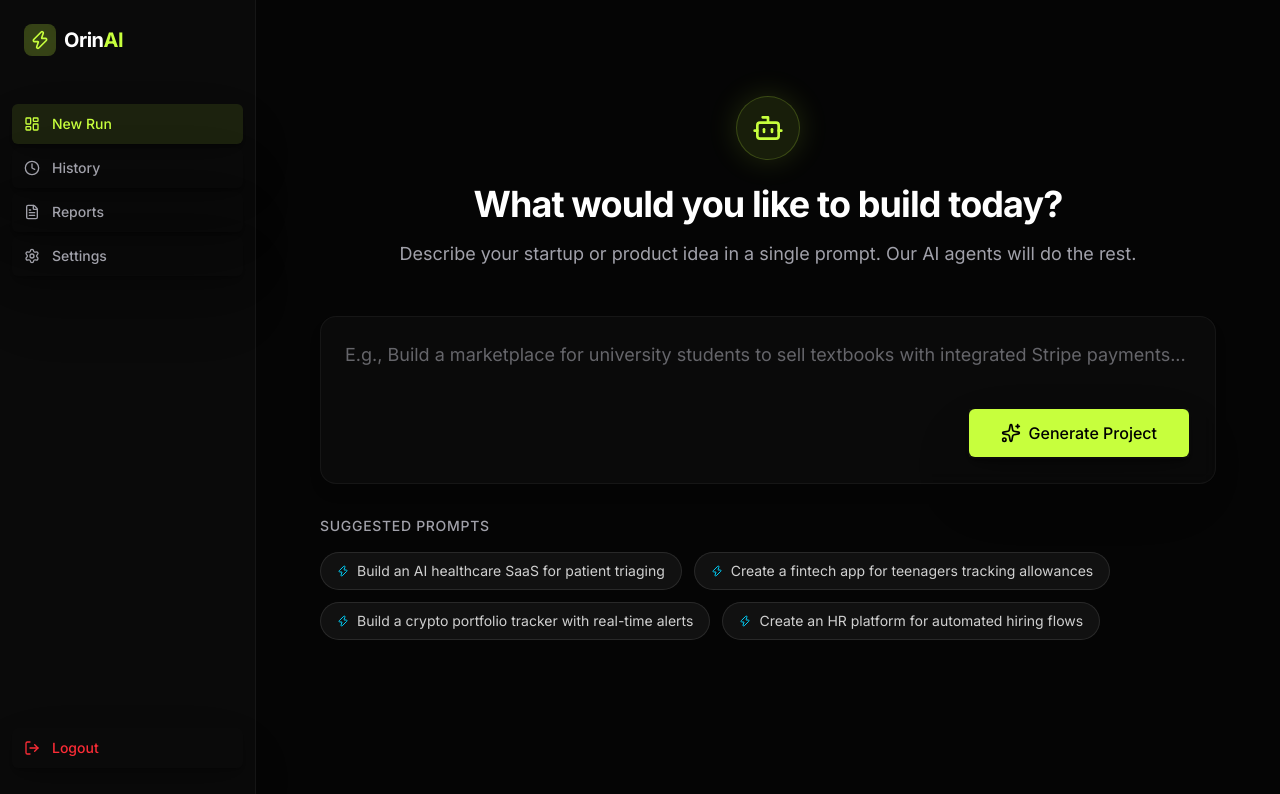
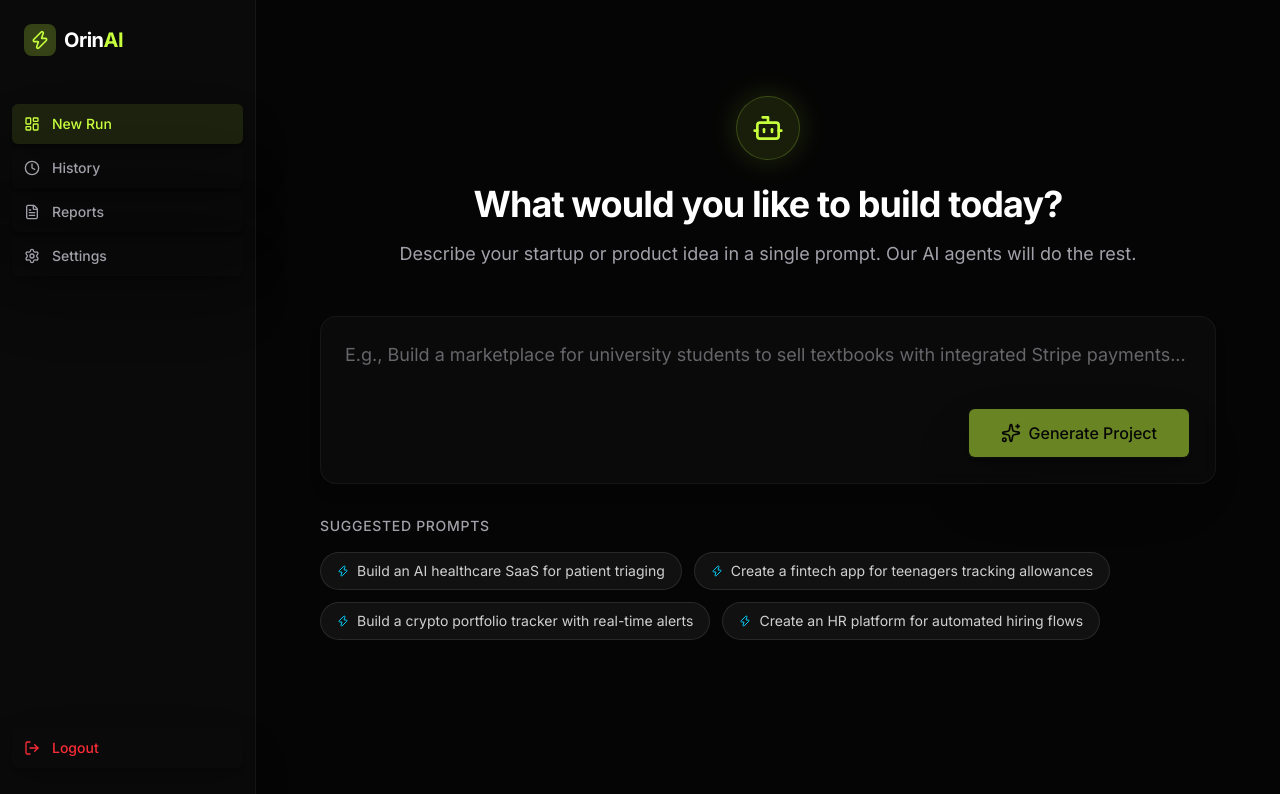
Before and after one commit to cybercomet-07/NaNoOrin, a Next.js app: page /workspace in a window 1280 px wide. Shown: the top 794 px of the page. Built offline with nearby package versions, Linux system fonts and the light colour scheme.

Commit message:
fix: update workspace redirect logic to resolve 404

```diff
--- a/app/workspace/page.tsx
+++ b/app/workspace/page.tsx
@@ -9,11 +9,36 @@ import { motion } from "framer-motion";
 
 export default function WorkspacePage() {
   const [prompt, setPrompt] = useState("");
+  const [loading, setLoading] = useState(false);
+  const [error, setError] = useState("");
   const router = useRouter();
 
-  const handleGenerate = () => {
-    if (prompt.trim()) {
-      router.push(`/workspace/processing?prompt=${encodeURIComponent(prompt)}`);
+  const handleGenerate = async () => {
+    if (!prompt.trim() || prompt.length < 10) {
+      setError("Prompt must be at least 10 characters");
+      return;
+    }
+
+    setLoading(true);
+    setError("");
+
+    try {
+      const res = await fetch("/api/run", {
+        method: "POST",
+        headers: { "Content-Type": "application/json" },
+        body: JSON.stringify({ prompt: prompt.trim() }),
+      });
+
+      if (!res.ok) {
+        const err = await res.json();
+        throw new Error(err.detail || "Failed to start pipeline");
+      }
+
+      const { run_id } = await res.json();
+      router.push(`/run/${run_id}`);
+    } catch (err: unknown) {
+      setError(err instanceof Error ? err.message : "Unknown error");
+      setLoading(false);
     }
   };
 
@@ -43,14 +68,41 @@ export default function WorkspacePage() {
       >
         <Textarea
           value={prompt}
-          onChange={(e) => setPrompt(e.target.value)}
+          onChange={(e) => {
+            setPrompt(e.target.value);
+            if (error) setError("");
+          }}
+          disabled={loading}
           placeholder="E.g., Build a marketplace for university students to sell textbooks with integrated Stripe payments..."
           className="min-h-[150px] border-none bg-transparent shadow-none focus-visible:ring-0 text-lg resize-none p-4 placeholder:text-muted/60"
         />
+
+        {error && (
+          <div className="px-4 pb-2">
+            <p className="text-red-400 text-sm font-mono flex items-center gap-2">
+              <span>⚠</span> {error}
+            </p>
+          </div>
+        )}
+
         <div className="absolute bottom-6 right-6">
-          <Button onClick={handleGenerate} size="lg" className="h-12 px-8 shadow-[0_0_20px_rgba(199,255,61,0.2)] group-hover:shadow-[0_0_25px_rgba(199,255,61,0.4)]">
-            <Sparkles className="mr-2 h-5 w-5" />
-            Generate Project
+          <Button
+            onClick={handleGenerate}
+            disabled={loading || !prompt.trim()}
+            size="lg"
+            className="h-12 px-8 shadow-[0_0_20px_rgba(199,255,61,0.2)] group-hover:shadow-[0_0_25px_rgba(199,255,61,0.4)]"
+          >
+            {loading ? (
+              <>
+                <div className="mr-2 h-4 w-4 animate-spin rounded-full border-2 border-primary-foreground border-t-transparent" />
+                Initializing...
+              </>
+            ) : (
+              <>
+                <Sparkles className="mr-2 h-5 w-5" />
+                Generate Project
+              </>
+            )}
           </Button>
         </div>
       </motion.div>
```
